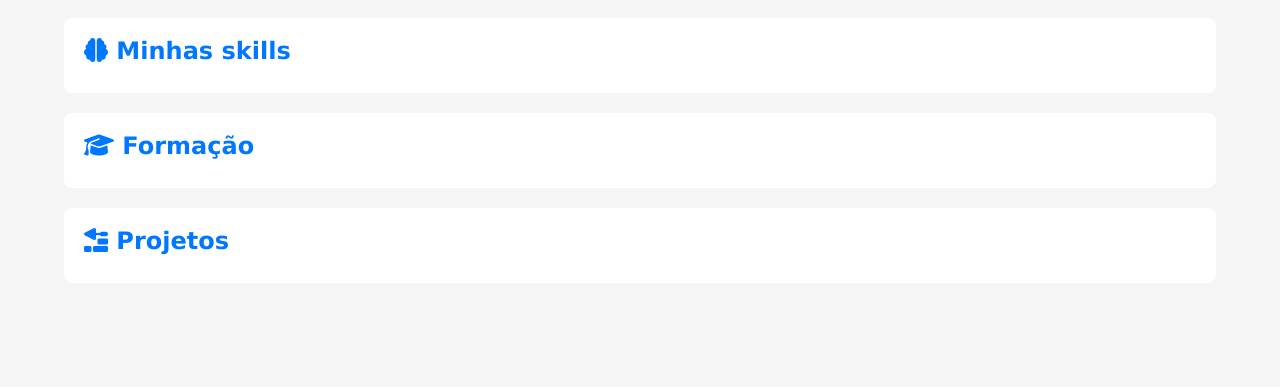
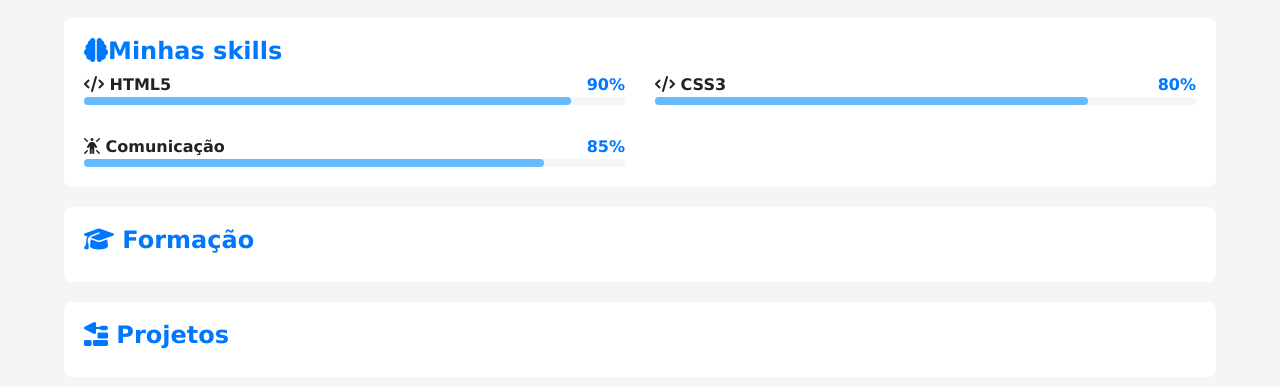
Before and after one commit to NicollyBispo/projeto-portfolio, a plain HTML site: page index.html in a window 1280 px wide. Shown: the part 425-812 px from the top of the page. Drawn offline with Linux system fonts and the light colour scheme.

Commit message:
Skills criadas

```diff
--- a/estilos/style.css
+++ b/estilos/style.css
@@ -125,3 +125,44 @@ article h2{
   color: var(--destaque);
   margin-bottom: 10px;
 }
+
+#skill-container{
+  display: grid;
+  grid-template-columns: 1fr;
+  gap: 30px;
+}
+
+#skill-container .info{
+  display: flex;
+  justify-content: space-between;
+  align-items: center;
+}
+
+#skill-container .nome{
+  font-weight: bold;
+  color: var(--texto);
+}
+
+#skill-container .porcent{
+  font-weight: bold;
+  color: var(--destaque);
+}
+
+#skill-container .barra{
+  width: 100%;
+  height: 8px;
+  background-color: var(--fundo-principal);
+  border-radius: 4px;
+}
+
+#skill-container .progresso{
+  height: 100%;
+  background-color: var(--destaque-inverso);
+  border-radius: 4px;
+}
+
+@media screen and (min-width: 768px) {
+  #skill-container {
+    grid-template-columns: 1fr 1fr;
+  }
+}
--- a/index.html
+++ b/index.html
@@ -32,13 +32,94 @@
     </section>
     <section id="detalhes">
         <article id="skills">
-            <h2><i class="fa-solid fa-brain"></i> Minhas skills</h2>
+            <h2><i class="fa-solid fa-brain"></i>Minhas skills</h2>
+
+            <div id="skill-container">
+                <div class="item">
+                    <div class="info">
+                        <span class="nome">
+                             <i class="fa-solid fa-code"></i> HTML5
+                        </span>
+                        <span class="porcent">
+                            90%
+                        </span>
+                    </div>
+                    <div class="barra">
+                        <div class="progresso" style="width: 90%;"></div>
+                    </div>
+                </div>
+
+                <div class="item">
+                    <div class="info">
+                        <span class="nome">
+                             <i class="fa-solid fa-code"></i> CSS3
+                        </span>
+                        <span class="porcent">
+                            80%
+                        </span>
+                    </div>
+                    <div class="barra">
+                        <div class="progresso" style="width: 80%;"></div>
+                    </div>
+                </div>
+
+                <div class="item">
+                    <div class="info">
+                        <span class="nome">
+                             <i class="fa-solid fa-person-rays"></i> Comunicação
+                        </span>
+                        <span class="porcent">
+                            85%
+                        </span>
+                    </div>
+                    <div class="barra">
+                        <div class="progresso" style="width: 85%;"></div>
+                    </div>
+                </div>
+            </div>
+
         </article> <!--fim article#skills-->
         <article id="formacao">
             <h2><i class="fa-solid fa-graduation-cap"></i> Formação</h2>
+            <div class="formacao-container">
+                <div class="item">
+                    <div class="info">
+                        <span class="nome">
+
+                        </span>
+                        <span class="porcent">
+
+                        </span>
+                    </div>
+                    <div class="barra">
+                        <div class="progresso"></div>
+
+                    </div>
+                </div>
+
+            </div>
+
+
         </article> <!--fim article#formação-->
         <article id="projetos">
             <h2><i class="fa-solid fa-trowel-bricks"></i> Projetos</h2>
+
+            <div class="projeto-container">
+                <div class="item">
+                    <div class="info">
+                        <span class="nome">
+
+                        </span>
+                        <span class="porcent">
+
+                        </span>
+                    </div>
+                    <div class="barra">
+                        <div class="progresso"></div>
+                    </div>
+                </div>
+            </div>
+
         </article> <!--fim article#projetos-->
     </section>
    </main>
```
